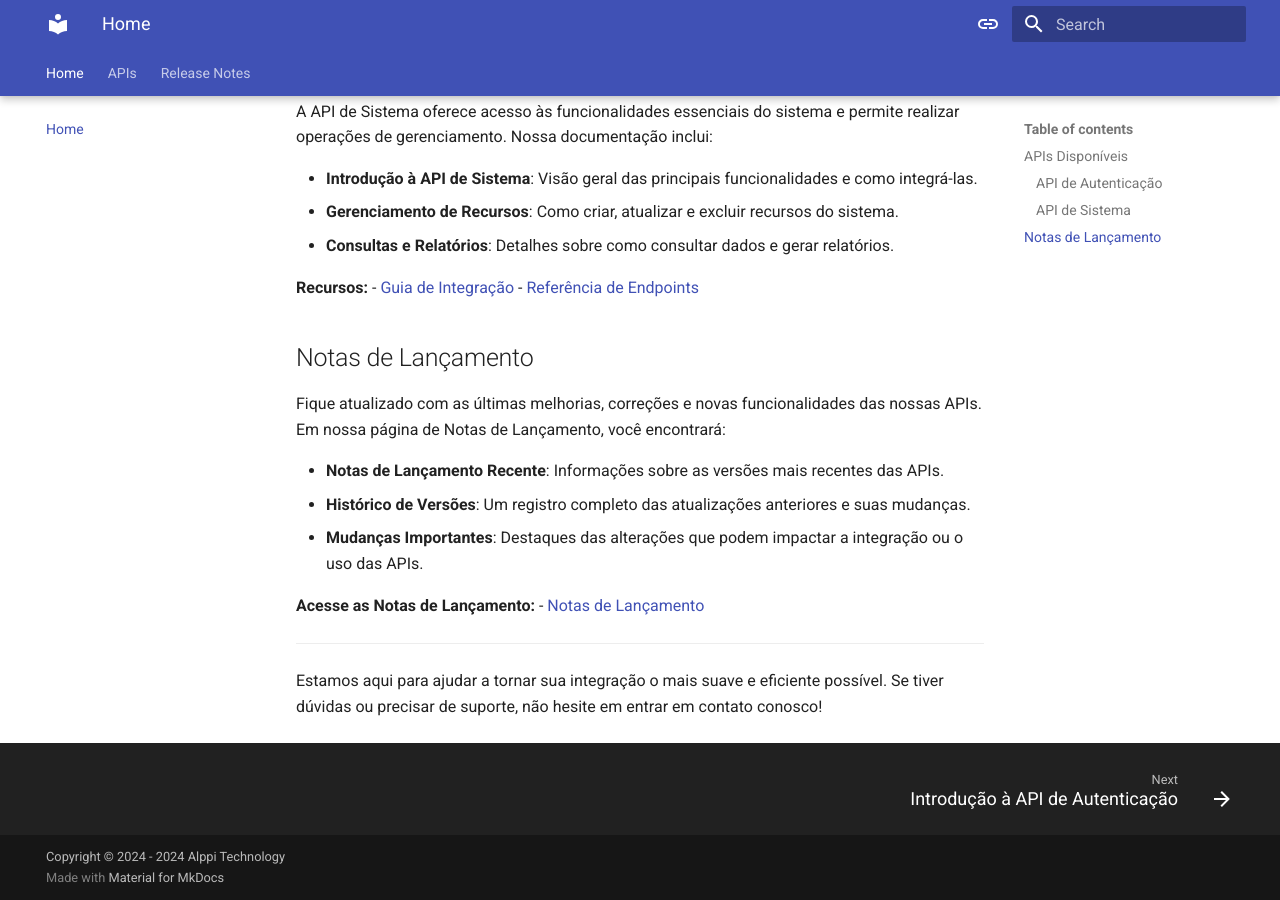
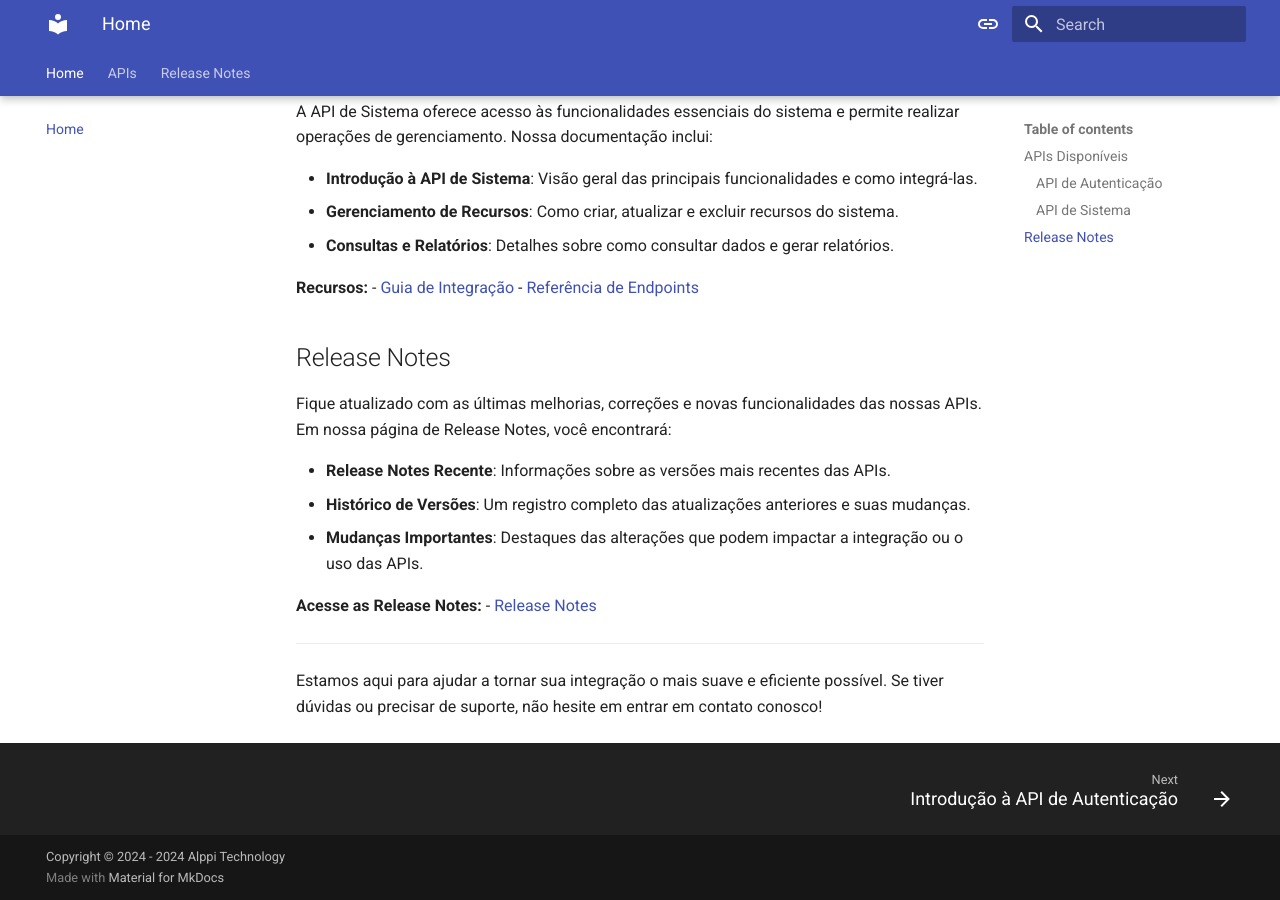
Before and after one commit to AlppiTechnology/AlppiDocumentation, an MkDocs documentation site: the page built from docs/index.md, in a window 1280 px wide and 900 px high, scrolled down 648 px. Built offline with MkDocs 1.6.1 and Material for MkDocs 9.7.7, drawn with Linux system fonts in a browser that asks for light colours.

```diff
--- a/docs/index.md
+++ b/docs/index.md
@@ -26,20 +26,20 @@
 - **Consultas e Relatórios**: Detalhes sobre como consultar dados e gerar relatórios.
 
 **Recursos:**
-- [Guia de Integração](#)
-- [Referência de Endpoints](#)
+- [Guia de Integração](/docs/api/system/index.md)
+- [Referência de Endpoints](/docs/api/system/campus.md)
 
 
-## Notas de Lançamento
+## Release Notes
 
-Fique atualizado com as últimas melhorias, correções e novas funcionalidades das nossas APIs. Em nossa página de Notas de Lançamento, você encontrará:
+Fique atualizado com as últimas melhorias, correções e novas funcionalidades das nossas APIs. Em nossa página de Release Notes, você encontrará:
 
-- **Notas de Lançamento Recente**: Informações sobre as versões mais recentes das APIs.
+- **Release Notes Recente**: Informações sobre as versões mais recentes das APIs.
 - **Histórico de Versões**: Um registro completo das atualizações anteriores e suas mudanças.
 - **Mudanças Importantes**: Destaques das alterações que podem impactar a integração ou o uso das APIs.
 
-**Acesse as Notas de Lançamento:**
-- [Notas de Lançamento](#)
+**Acesse as Release Notes:**
+- [Release Notes](/docs/release-notes/v1/v1.0.0.md)
 
 ---
 
```
